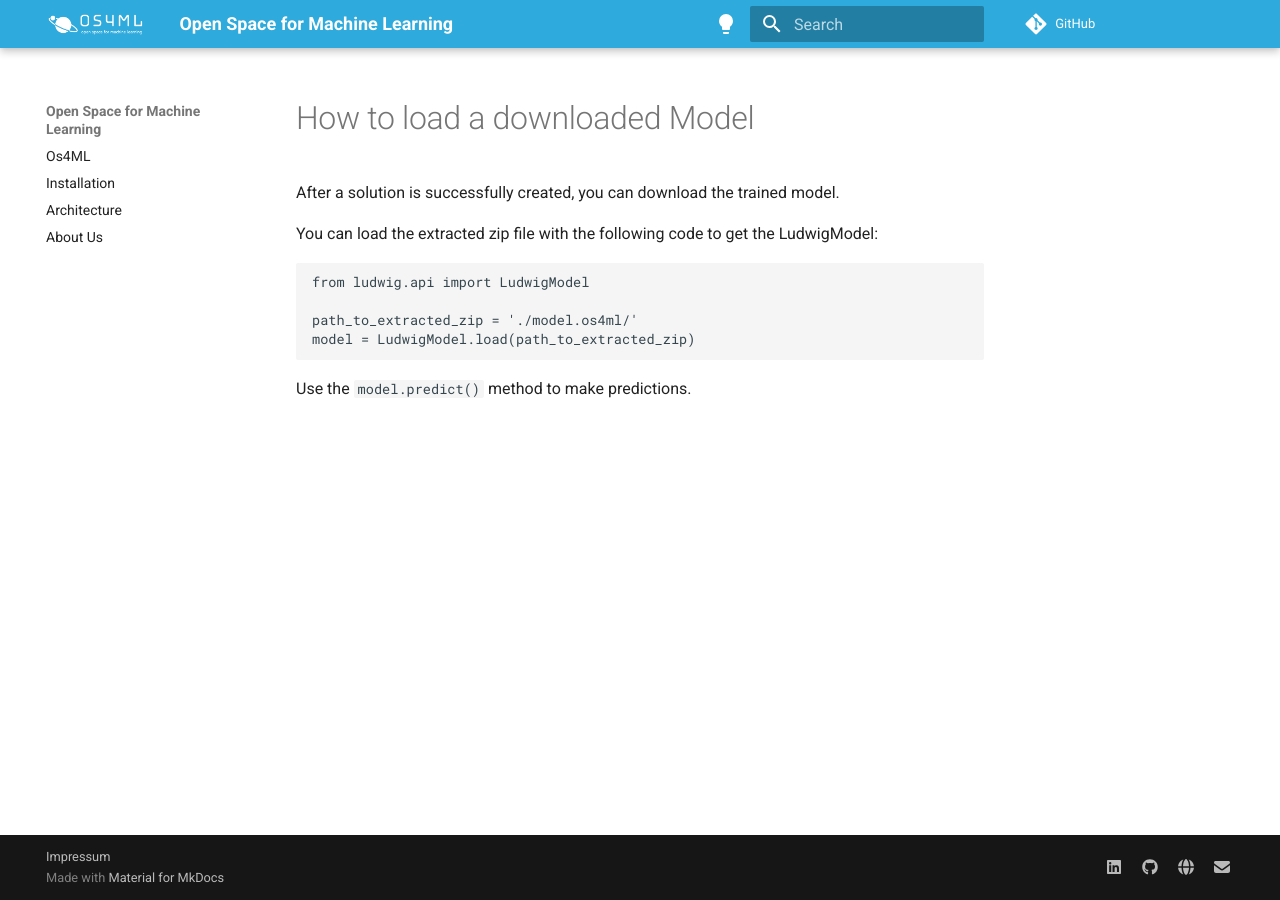
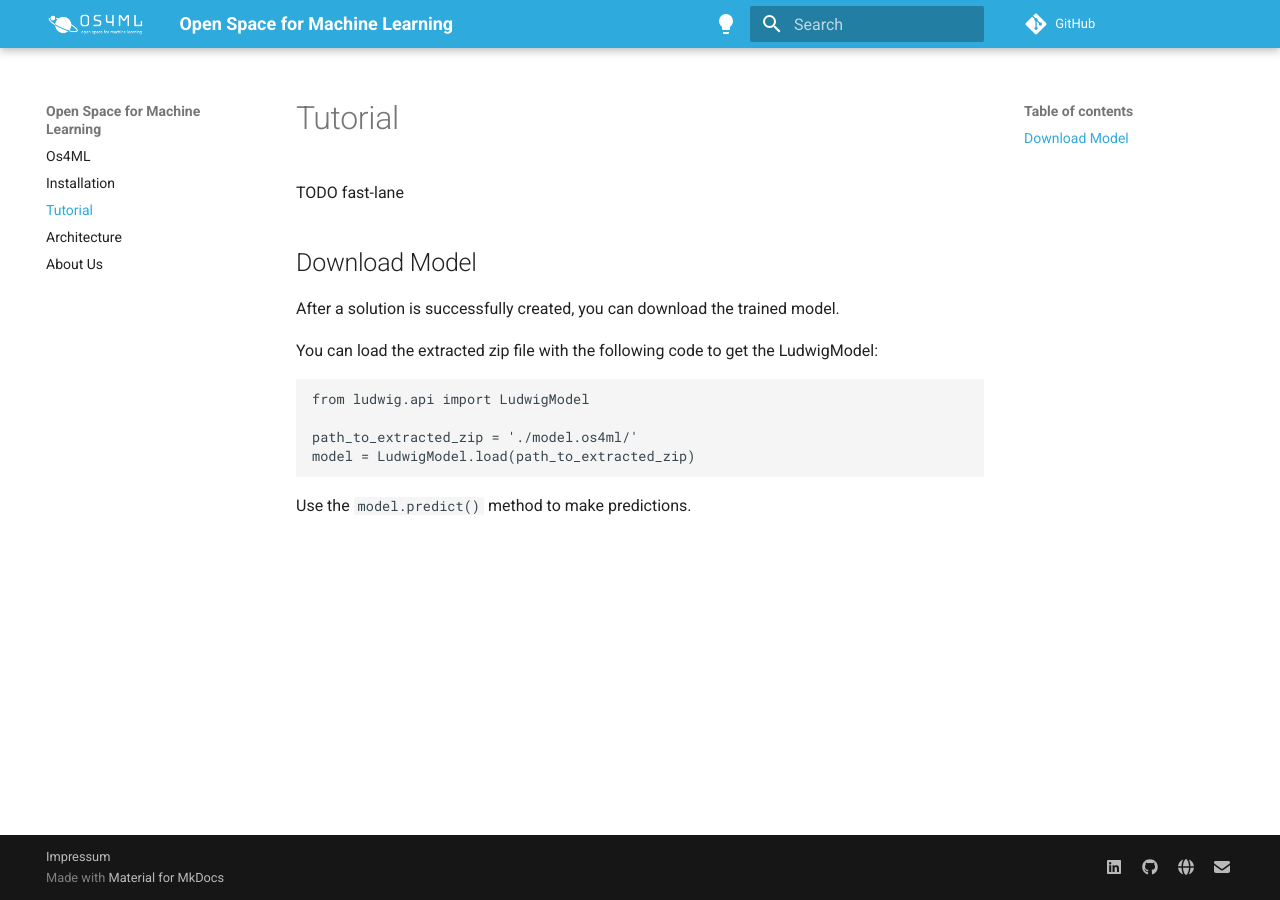
Before and after one commit to WOGRA-AG/os4ml-docs, an MkDocs documentation site: the page built from docs/tutorial.md, in a window 1280 px wide. Built offline with MkDocs 1.6.1 and Material for MkDocs 9.7.7, drawn with Linux system fonts in a browser that asks for light colours; comment, search, counter and statistics services are not loaded.

Commit message:
Rename to tutorial and add to nav

```diff
--- a/docs/load_model.md
+++ b/docs/tutorial.md
@@ -1,4 +1,8 @@
-# How to load a downloaded Model
+# Tutorial
+
+TODO fast-lane
+
+## Download Model
 After a solution is successfully created, you can download the trained model.
 
 You can load the extracted zip file with the following code to get the LudwigModel:
--- a/mkdocs.yml
+++ b/mkdocs.yml
@@ -4,6 +4,7 @@ repo_url: https://github.com/WOGRA-AG/Os4ML
 nav:
   - Os4ML: index.md
   - Installation: installation.md
+  - Tutorial: tutorial.md
   - Architecture: architecture.md
   - About Us: about_us.md
 theme:
```
